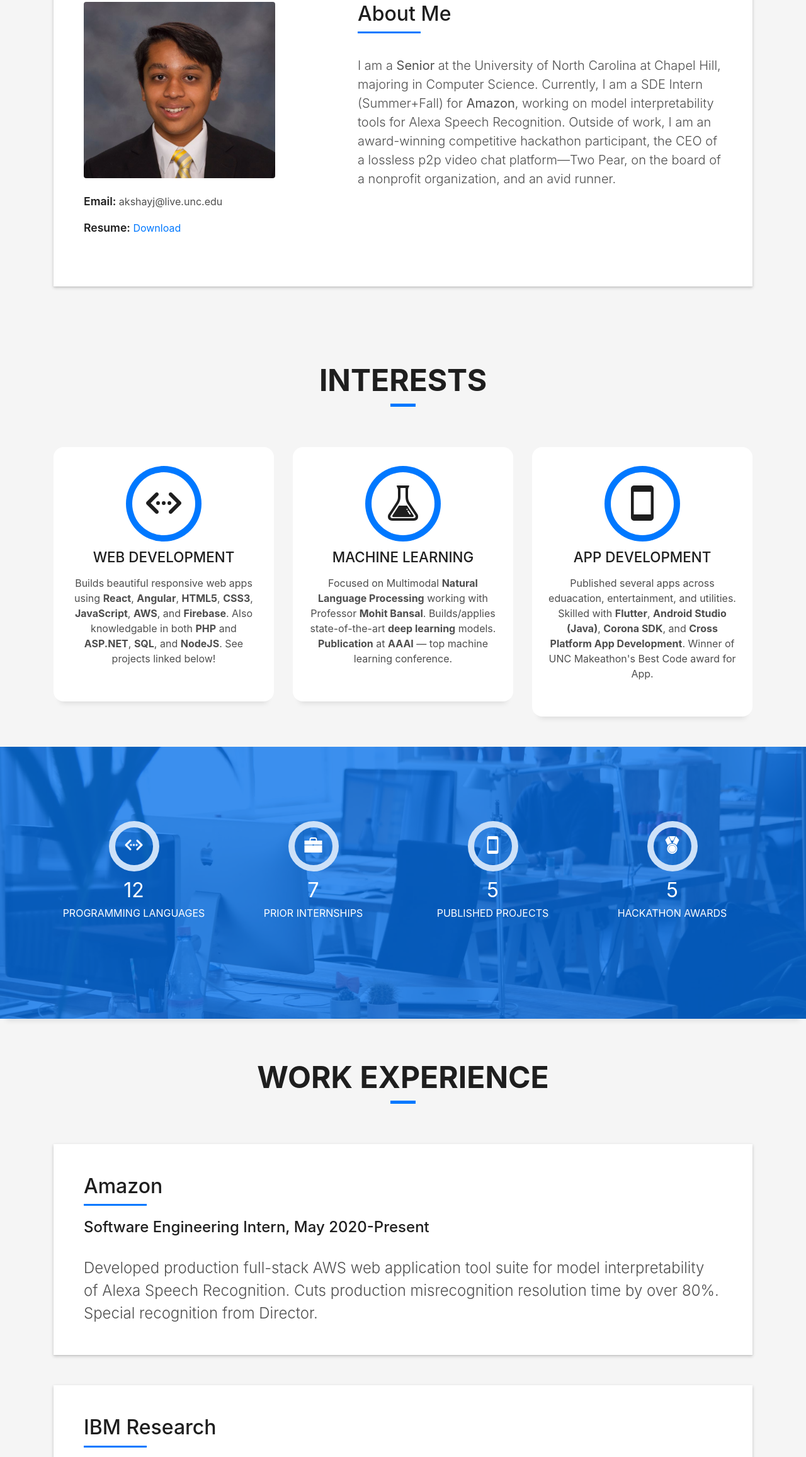
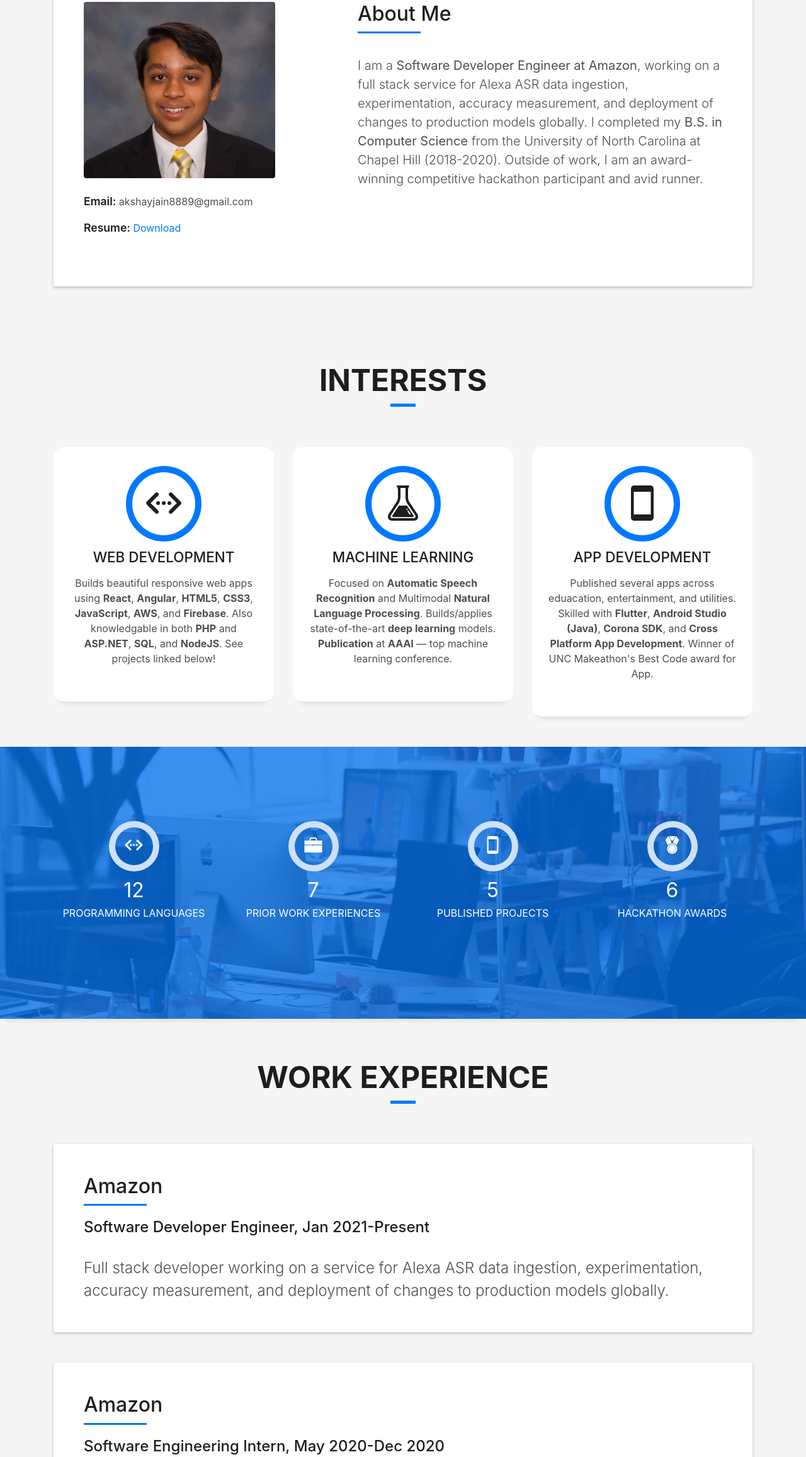
Before and after one commit to akshayj8899/akshayj8899.github.io, a plain HTML site: page index.html in a window 1280 px wide. Shown: the part 925-3239 px from the top of the page at 63% size. Drawn offline with Linux system fonts and the light colour scheme; files whose address does not match are found by name.

Commit message:
Updating website

```diff
--- a/index.html
+++ b/index.html
@@ -67,8 +67,8 @@
         <div class="container">
           <!--<p class="display-6 color-d">Hello, world!</p>-->
           <h1 class="intro-title mb-4">I am Akshay Jain</h1>
-          <p class="intro-subtitle"><span class="text-slider-items">Machine Learning, Full Stack Developer, CEO Two
-              Pear</span><strong class="text-slider"></strong></p>
+          <p class="intro-subtitle"><span class="text-slider-items">Machine Learning, Full Stack Developer</span><strong
+              class="text-slider"></strong></p>
           <!-- <p class="pt-3"><a class="btn btn-primary btn js-scroll px-4" href="#about" role="button">Learn More</a></p> -->
         </div>
       </div>
@@ -86,7 +86,7 @@
                 <img src="img/personal.png" class="img-fluid rounded b-shadow-a" alt="" width="75%">
                 <br>
                 <br>
-                <p><span class="title-s">Email: </span> <span>akshayj@live.unc.edu</span></p>
+                <p><span class="title-s">Email: </span> <span>akshayjain8889@gmail.com</span></p>
                 <p><span class="title-s">Resume: </span> <span><a
                       href="https://drive.google.com/file/d/1C9GiIWylhiv_r0hKJYfeoCyyS3wmfyko/view?usp=sharing"
                       style="color: #0078ff">Download</a></span></p>
@@ -101,13 +101,13 @@
                     </h5>
                   </div>
                   <p class="lead">
-                    I am a <b>Senior</b> at the University of North Carolina at Chapel Hill, majoring in Computer
-                    Science. Currently, I am a SDE Intern (Summer+Fall) for <b>Amazon</b>, working on model
-                    interpretability tools for Alexa Speech Recognition. Outside of work, I am an award-winning
-                    competitive hackathon participant, the CEO of a lossless p2p video chat platform—Two Pear, on the
-                    board of a nonprofit organization, and an avid runner.
+                    I am a <b>Software Developer Engineer at Amazon</b>, working on a full stack service for Alexa ASR
+                    data ingestion, experimentation, accuracy measurement, and deployment of changes to production
+                    models globally.
+                    I completed my <b>B.S. in Computer Science</b> from the University of North Carolina at Chapel Hill
+                    (2018-2020).
+                    Outside of work, I am an award-winning competitive hackathon participant and avid runner.
                   </p>
-
                 </div>
               </div>
             </div>
@@ -161,7 +161,7 @@
             <div class="service-content">
               <h2 class="s-title">Machine Learning</h2>
               <p class="s-description text-center">
-                Focused on Multimodal <b>Natural Language Processing</b> working with Professor <b>Mohit Bansal</b>.
+                Focused on <b>Automatic Speech Recognition</b> and Multimodal <b>Natural Language Processing</b>.
                 Builds/applies state-of-the-art <b>deep learning</b> models.
                 <b>Publication</b> at <b>AAAI</b> — top machine learning conference.
               </p>
@@ -218,7 +218,7 @@
             </div>
             <div class="counter-num">
               <p class="counter">7</p>
-              <span class="counter-text">PRIOR INTERNSHIPS</span>
+              <span class="counter-text">PRIOR WORK EXPERIENCES</span>
             </div>
           </div>
         </div>
@@ -239,7 +239,7 @@
               <span class="ico-circle"><i class="ion-ribbon-a"></i></span>
             </div>
             <div class="counter-num">
-              <p class="counter">5</p>
+              <p class="counter">6</p>
               <span class="counter-text">HACKATHON AWARDS</span>
             </div>
           </div>
@@ -268,6 +268,20 @@
       <div class="row">
 
 
+        <div class="col-sm-12">
+          <div class="box-shadow-full">
+            <h5 class="title-left">
+              Amazon
+            </h5>
+            <br>
+            <h4 class="s-title">Software Developer Engineer, Jan 2021-Present</h4>
+            <br>
+            <span style="font-size: 1.5rem; font-weight: 300;">
+              Full stack developer working on a service for Alexa ASR data ingestion, experimentation, accuracy
+              measurement, and deployment of changes to production models globally.
+            </span>
+          </div>
+        </div>
 
         <div class="col-sm-12">
           <div class="box-shadow-full">
@@ -275,12 +289,11 @@
               Amazon
             </h5>
             <br>
-            <h4 class="s-title">Software Engineering Intern, May 2020-Present</h4>
+            <h4 class="s-title">Software Engineering Intern, May 2020-Dec 2020</h4>
             <br>
             <span style="font-size: 1.5rem; font-weight: 300;">
               Developed production full-stack AWS web application tool suite for model interpretability of Alexa Speech
-              Recognition. Cuts production misrecognition resolution time by over 80%. Special recognition from
-              Director.
+              Recognition. Cuts production misrecognition resolution time by over 80%.
             </span>
           </div>
         </div>
@@ -412,6 +425,27 @@
       </div>
       <div class="row">
 
+        <div class="col-md-4">
+          <div class="card card-blog">
+            <div class="card-img">
+              <img src="img/alexa.jpg" alt="" class="img-fluid">
+            </div>
+            <div class="card-body">
+              <div class="card-category-box">
+                <div class="card-category">
+                  <h6 class="category" style="font-size: 1.1rem; vertical-align: middle">Overall Best Demo
+                  </h6>
+                </div>
+              </div>
+              <h3 class="card-title">Alexa Speech 2021 Hackathon</h3>
+              <p class="card-description">
+                Created a web app for anyone at Amazon to self-record an Alexa request that is
+                then decoded against any locale or model version for misrecognition debugging.
+              </p>
+            </div>
+
+          </div>
+        </div>
 
         <div class="col-md-4">
           <div class="card card-blog">
```
Also changed, not shown: img/alexa.jpg (added).
